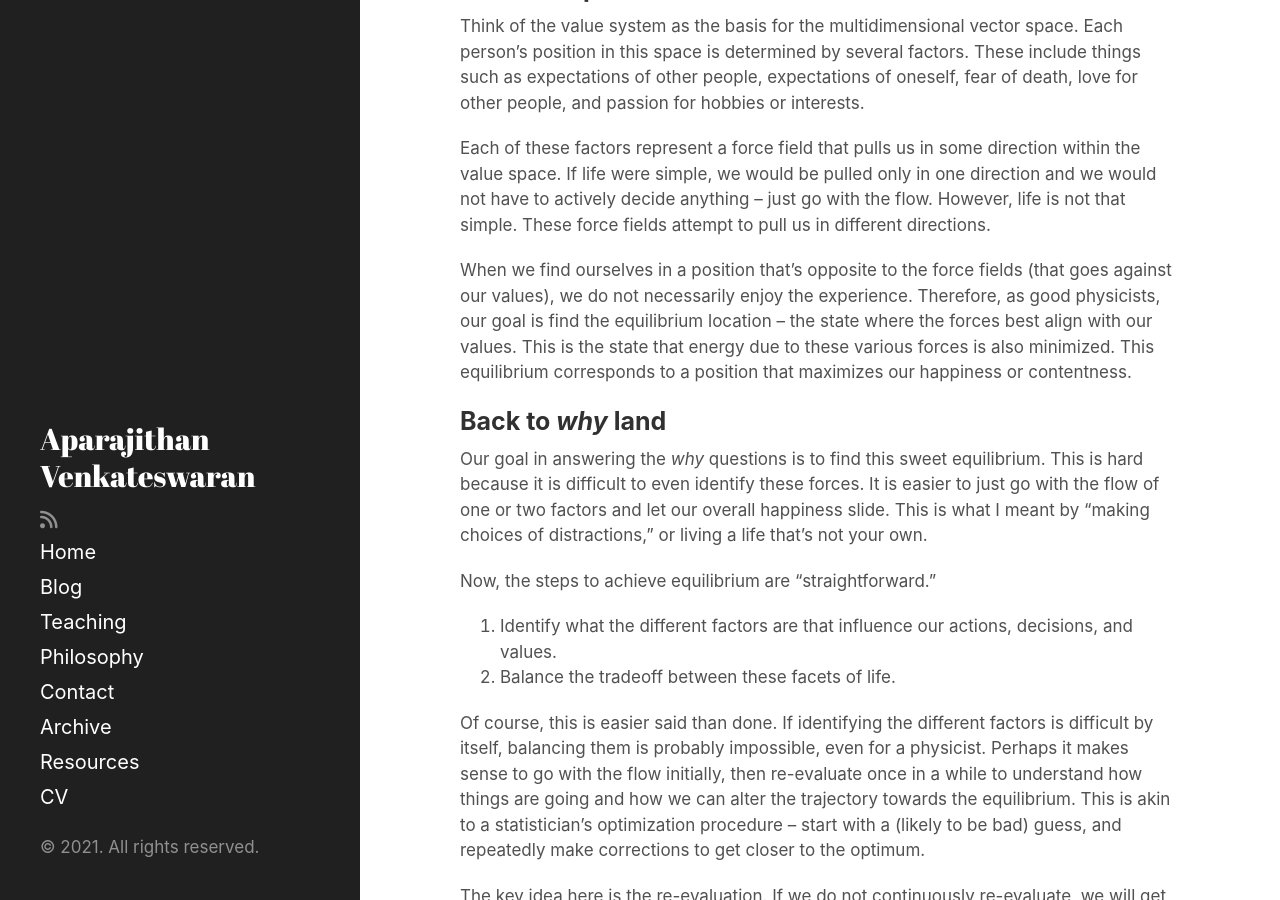
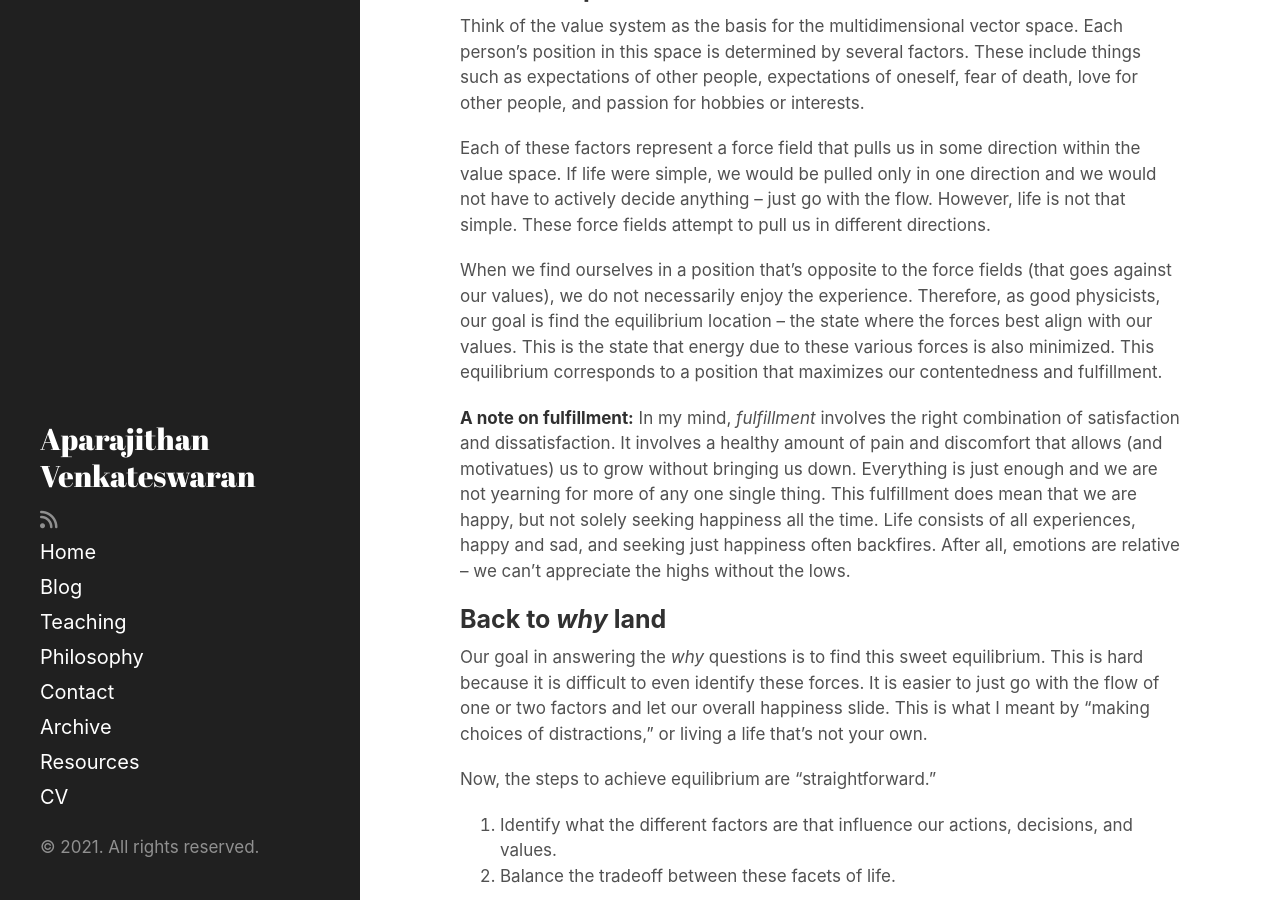
Before and after one commit to AparaV/aparavenkat.com, a Jekyll site: the page built from _posts/2021-02-24-identifying-why.md, in a window 1280 px wide and 900 px high, scrolled down 1161 px. Built offline with Jekyll 4.4.1, drawn with Linux system fonts in a browser that asks for light colours; nearby versions of some CDN libraries; comment, search, counter and statistics services are not loaded.

Commit message:
Add note on fulfillment

```diff
--- a/_posts/2021-02-24-identifying-why.md
+++ b/_posts/2021-02-24-identifying-why.md
@@ -33,7 +33,9 @@ Think of the value system as the basis for the multidimensional vector space. Ea
 
 Each of these factors represent a force field that pulls us in some direction within the value space. If life were simple, we would be pulled only in one direction and we would not have to actively decide anything -- just go with the flow. However, life is not that simple. These force fields attempt to pull us in different directions.
 
-When we find ourselves in a position that's opposite to the force fields (that goes against our values), we do not necessarily enjoy the experience. Therefore, as good physicists, our goal is find the equilibrium location --  the state where the forces best align with our values. This is the state that energy due to these various forces is also minimized. This equilibrium corresponds to a position that maximizes our happiness or contentness.
+When we find ourselves in a position that's opposite to the force fields (that goes against our values), we do not necessarily enjoy the experience. Therefore, as good physicists, our goal is find the equilibrium location --  the state where the forces best align with our values. This is the state that energy due to these various forces is also minimized. This equilibrium corresponds to a position that maximizes our contentedness and fulfillment.
+
+**A note on fulfillment:** In my mind, _fulfillment_ involves the right combination of satisfaction and dissatisfaction. It involves a healthy amount of pain and discomfort that allows (and motivatues) us to grow without bringing us down. Everything is just enough and we are not yearning for more of any one single thing. This fulfillment does mean that we are happy, but not solely seeking happiness all the time. Life consists of all experiences, happy and sad, and seeking just happiness often backfires. After all, emotions are relative -- we can't appreciate the highs without the lows.
 
 ## Back to _why_ land
 
```
